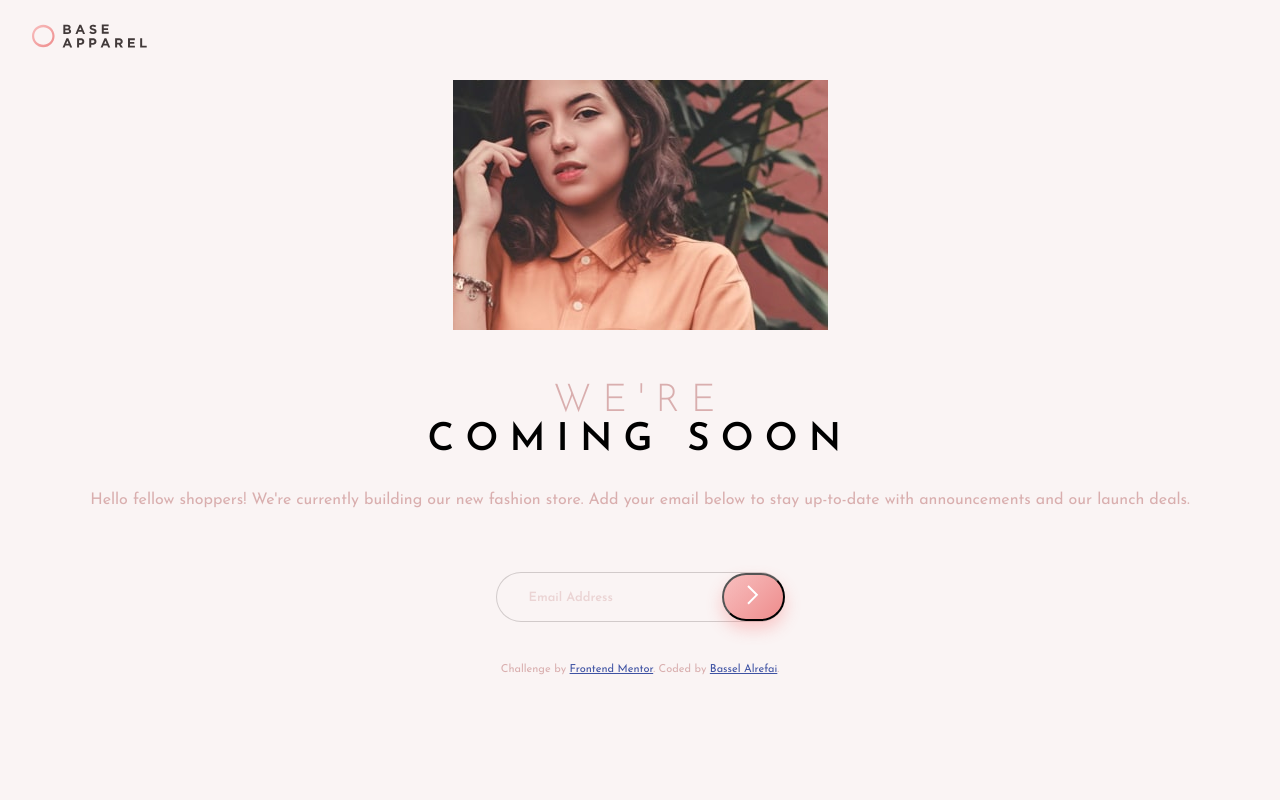
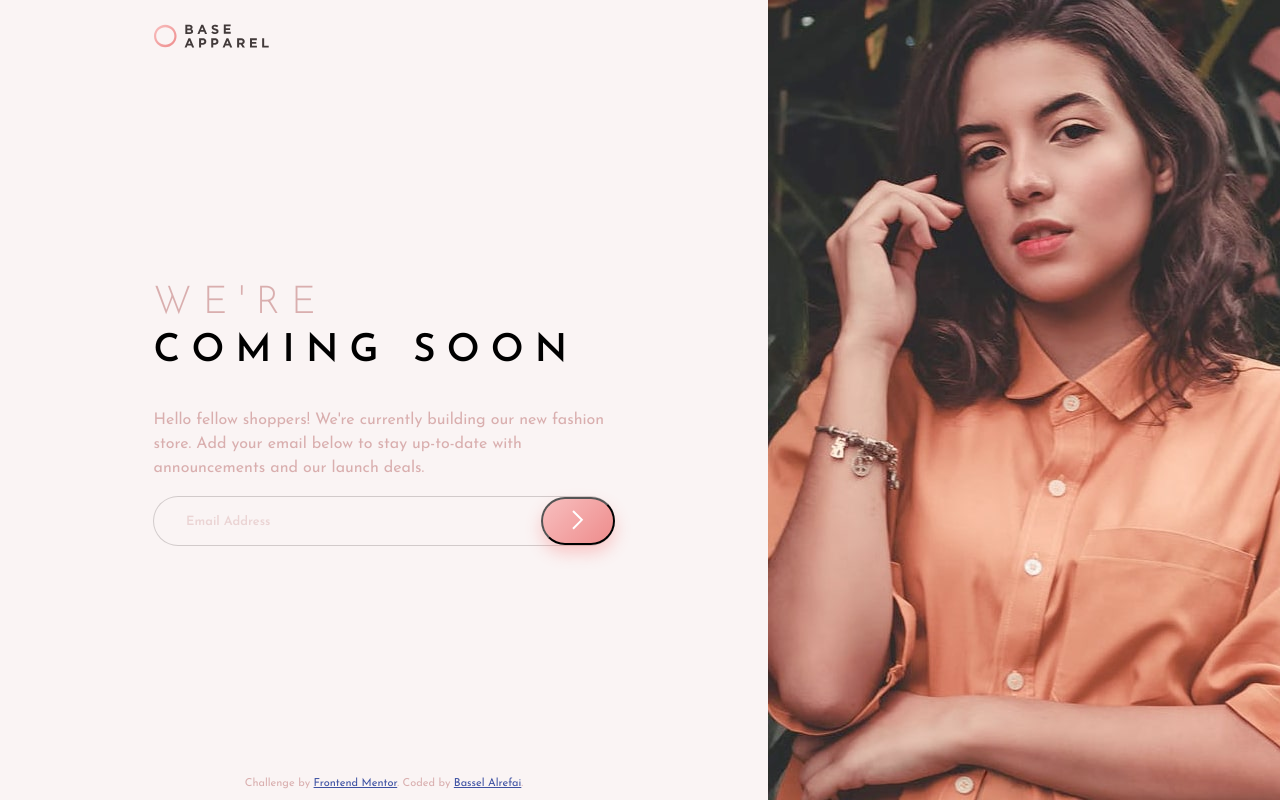
Before and after one commit to basselalrefai/coming-soon, a plain HTML site: page index.html in a window 1280 px wide. Drawn offline with Linux system fonts and the light colour scheme.

Commit message:
Media Queries

```diff
--- a/css/style.css
+++ b/css/style.css
@@ -32,6 +32,10 @@ body {
     padding-top: 1rem;
 }
 
+.hero-img-mobile{
+    width: 100%;
+}
+
 .coming-soon {
     font-weight: 600;
     color: black;
@@ -41,6 +45,10 @@ body {
     text-align: center;
     padding: 0 1rem 2rem;
 
+}
+
+.hero-img-desktop {
+    display: none;
 }
 
 /* Form */
@@ -116,3 +124,58 @@ body {
 .footer-link {
     color: hsl(228, 45%, 44%);
 }
+
+@media (min-width: 768px) {
+    body {
+        display: grid;
+        grid-template-columns: 60% 40%;
+        grid-template-rows: repeat(3, 1fr);
+        height: 100vh;
+    }
+
+    .hero-img-mobile {
+        display: none;
+    }
+
+    .hero-img-desktop {
+        display: block;
+    }
+
+    .hero-container {
+        max-width: 100%;
+        grid-row: 1 / 6;
+        grid-column: 2;
+        overflow: hidden;
+    }
+
+    .main {
+        line-height: 3rem;
+    }
+
+    .main-text {
+        width: 100%;
+        text-align: left;
+        padding: unset;
+        line-height: 1.5rem;
+    }
+
+    .main, .form-main{
+        width: 60%;
+        grid-column: 1;
+        width: 60%;
+        margin: 0 auto;
+        text-align: left;
+    }
+
+    .header-main {
+        margin: 0 auto;
+        text-align: left;
+        min-width: 60%;
+    }
+
+    .header-logo {
+        padding: unset;
+        padding-top: 1.5rem;
+        padding-bottom: 1.5rem;
+    }
+}
--- a/index.html
+++ b/index.html
@@ -17,7 +17,8 @@
   </header>
 
   <section class="hero-container">
-    <img src="./images/hero-mobile.jpg" alt="" class="hero-img">
+    <img src="./images/hero-mobile.jpg" alt="" class="hero-img-mobile">
+    <img src="./images/hero-desktop.jpg" alt="" class="hero-img-desktop">
   </section>
 
   <section class="main">
```
Lines whose indentation alone changed are shown as unchanged.
